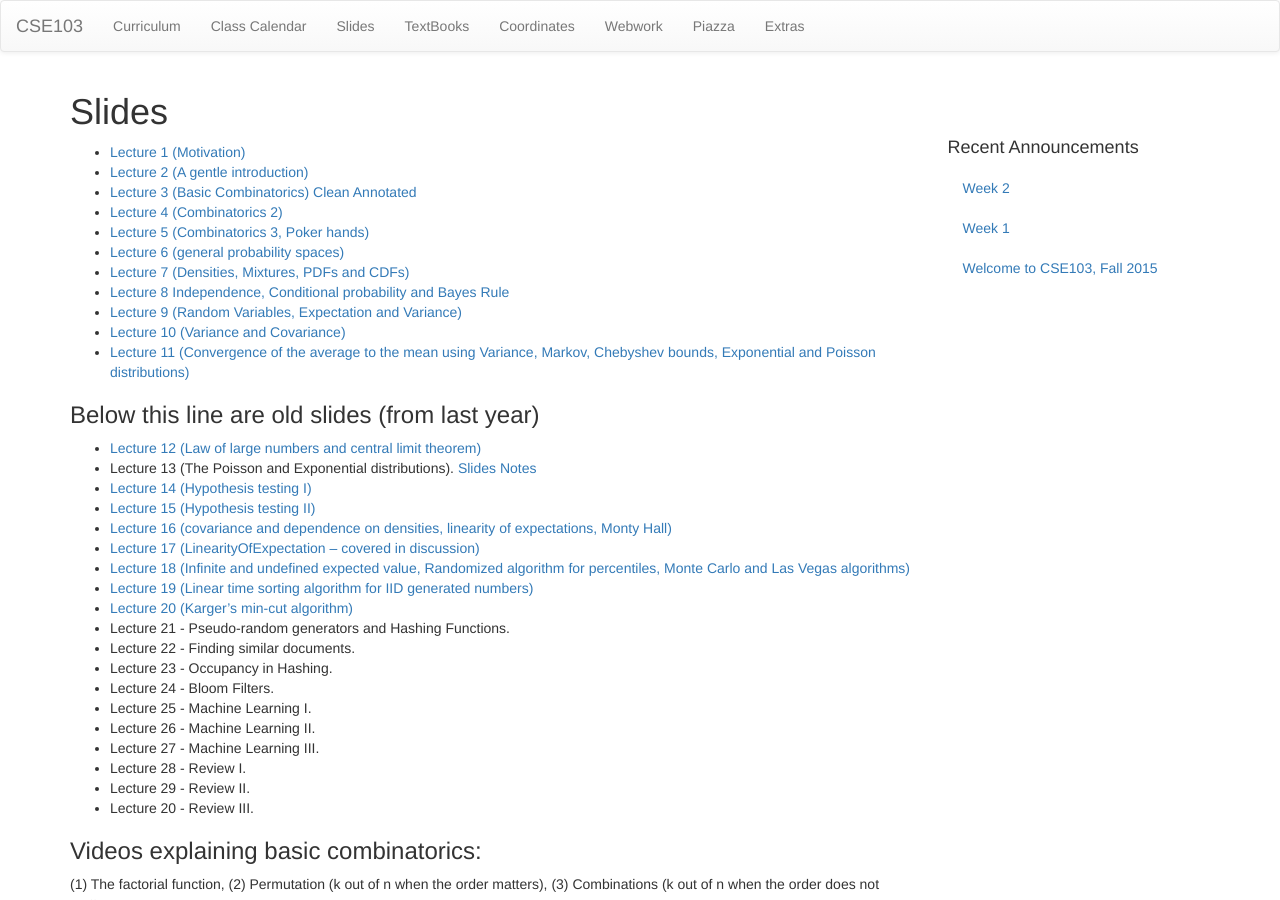
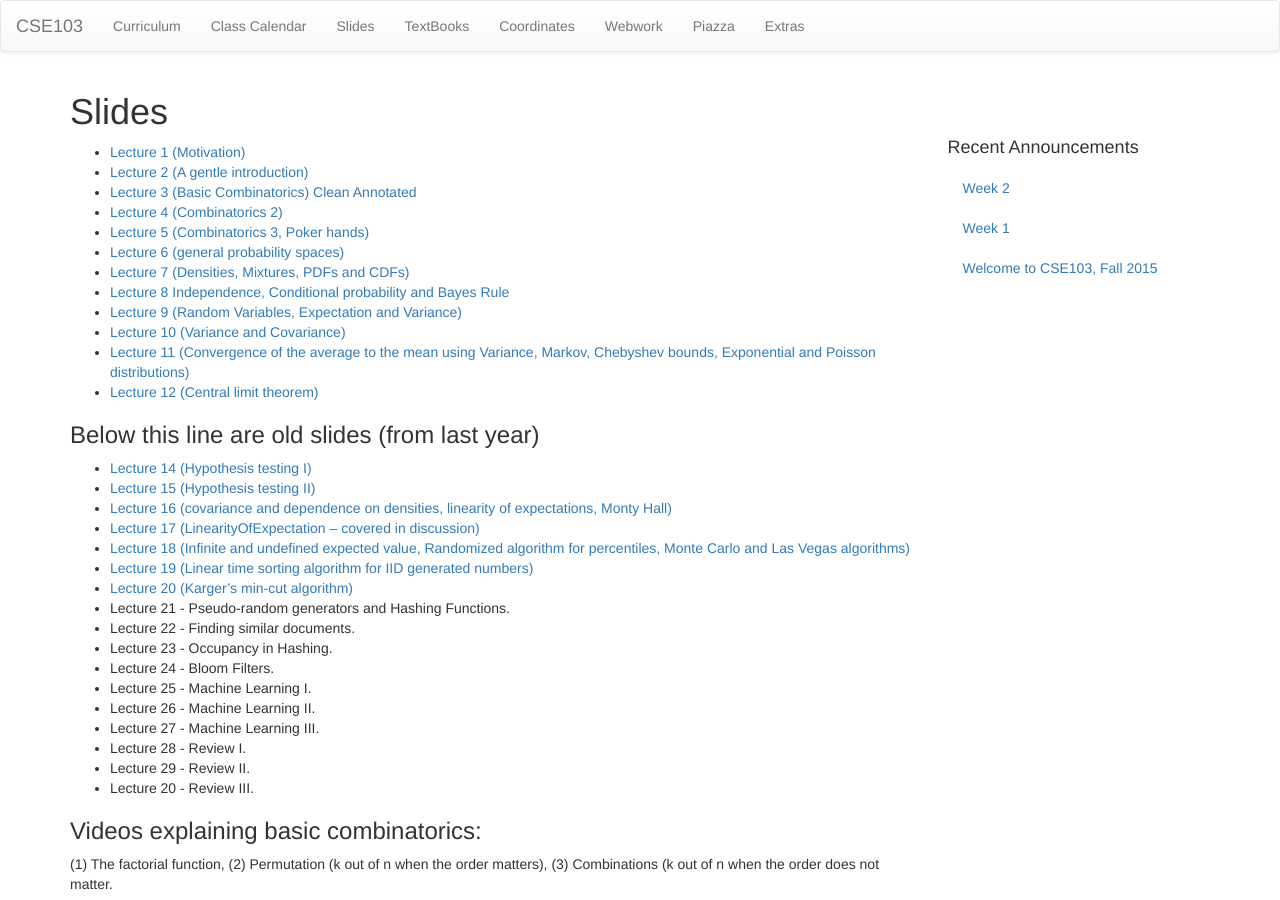
Before and after one commit to cse103/cse103.github.io, a Jekyll site: the page built from pages/18.Slides.md, in a window 1280 px wide, cut to the strip 0-900 px from the top of the page. Built offline with Jekyll 4.4.1, drawn with Linux system fonts in a browser that asks for light colours; nearby versions of some CDN libraries; Markdown is read by kramdown in place of the engine named in the settings.

Commit message:
Added CLT slides

```diff
--- a/pages/18.Slides.md
+++ b/pages/18.Slides.md
@@ -15,11 +15,10 @@ permalink: /slides/
 * [Lecture 9 (Random Variables, Expectation and Variance)](/Slides/Random VariablesExpectationandVariance1.pdf)
 * [Lecture 10 (Variance and Covariance)](/Slides/CovarianceAndCorrelation.pdf)
 * [Lecture 11 (Convergence of the average to the mean using Variance, Markov, Chebyshev bounds, Exponential and Poisson distributions)](/Slides/MarkovChebyshev.pdf)
+* [Lecture 12 (Central limit theorem)](/Slides/LargeNumbersCLT.11.4.pdf)
 
 ### Below this line are old slides (from last year)
 
-* [Lecture 12 (Law of large numbers and central limit theorem)](/Slides/LargeNumbersCLT.pdf)
-* Lecture 13 (The Poisson and Exponential distributions). [Slides](/Slides/PoiExpSlides.pdf)  [Notes](/Slides/PoiExp.pdf)
 * [Lecture 14 (Hypothesis testing I)](/Slides/HypothesisTesting.pdf)
 * [Lecture 15 (Hypothesis testing II)](/Slides/HypothesisTesting II.pdf)
 * [Lecture 16 (covariance and dependence on densities, linearity of expectations, Monty Hall)](/Slides/covdepOnDensitiesLinearityInfiniteMontyHall.pdf)
```
Also changed, not shown: 1 other file.
